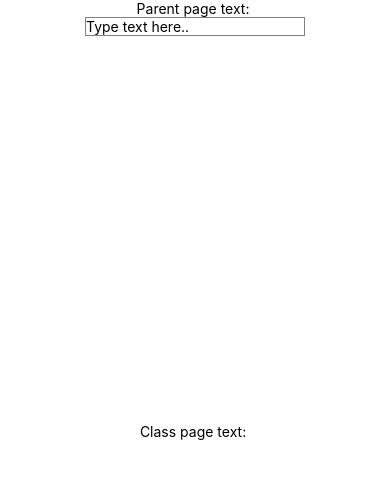
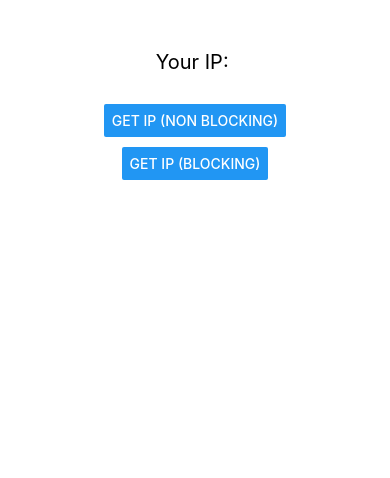
Before and after one commit to shahedibrahim7/JoVision-React-Native-Tasks, a React Native app: screen / in a window 390 px wide. Shown: the top 478 px of the page. Built offline with nearby package versions, Linux system fonts and the light colour scheme.

Commit message:
Render Task26

```diff
--- a/App.tsx
+++ b/App.tsx
@@ -1,6 +1,5 @@
 
 import React from 'react';
-import { SafeAreaView, ScrollView, StatusBar, StyleSheet, useColorScheme, View } from 'react-native';
 
 import Task16 from './Tasks/Task16';
 import Task17 from './Tasks/Task17';
@@ -12,6 +11,7 @@ import Task22 from './Tasks/Task22';
 import Task23 from './Tasks/Task23';
 import Task24 from './Tasks/Task24';
 import Task25 from './Tasks/Task25';
+import Task26 from './Tasks/Task26';
 
 
 export default function App() {
@@ -25,6 +25,7 @@ export default function App() {
         //<Task22></Task22>
         //<Task23></Task23>
         //<Task24></Task24>
-        <Task25></Task25>
+        //<Task25></Task25>
+        <Task26></Task26>
     );
 }
--- /dev/null
+++ b/Tasks/Task26.js
@@ -0,0 +1,34 @@
+import React, {useState} from 'react'
+import {View, Text, Button} from 'react-native'
+
+const Task26 = () => {
+    const [ip, setIp] = useState('')
+
+    function fetchIP() {
+        return fetch('https://api.ipify.org?format=json')
+            .then(response => response.json())
+            .then(data => data.ip)
+            .catch(error => {
+                console.error('ERROR FETCHING IP: ', error.message)
+                return ''
+            })
+    }
+
+    function fetchIPNonBlocking() {
+        fetchIP().then(setIp)
+    }
+
+    async function fetchIPBlocking() {
+        setIp(await fetchIP())
+    }
+
+    return (
+        <View style={{padding: 50, alignItems: 'center',gap: 10}}>
+            <Text style={{fontSize: 20, marginBottom: 20}}>Your IP: {ip}</Text>
+            <Button title="Get IP (Non Blocking)" onPress={fetchIPNonBlocking}></Button>
+            <Button title="Get IP (Blocking)" onPress={fetchIPBlocking}></Button>
+        </View>
+    )
+}
+
+export default Task26
```
